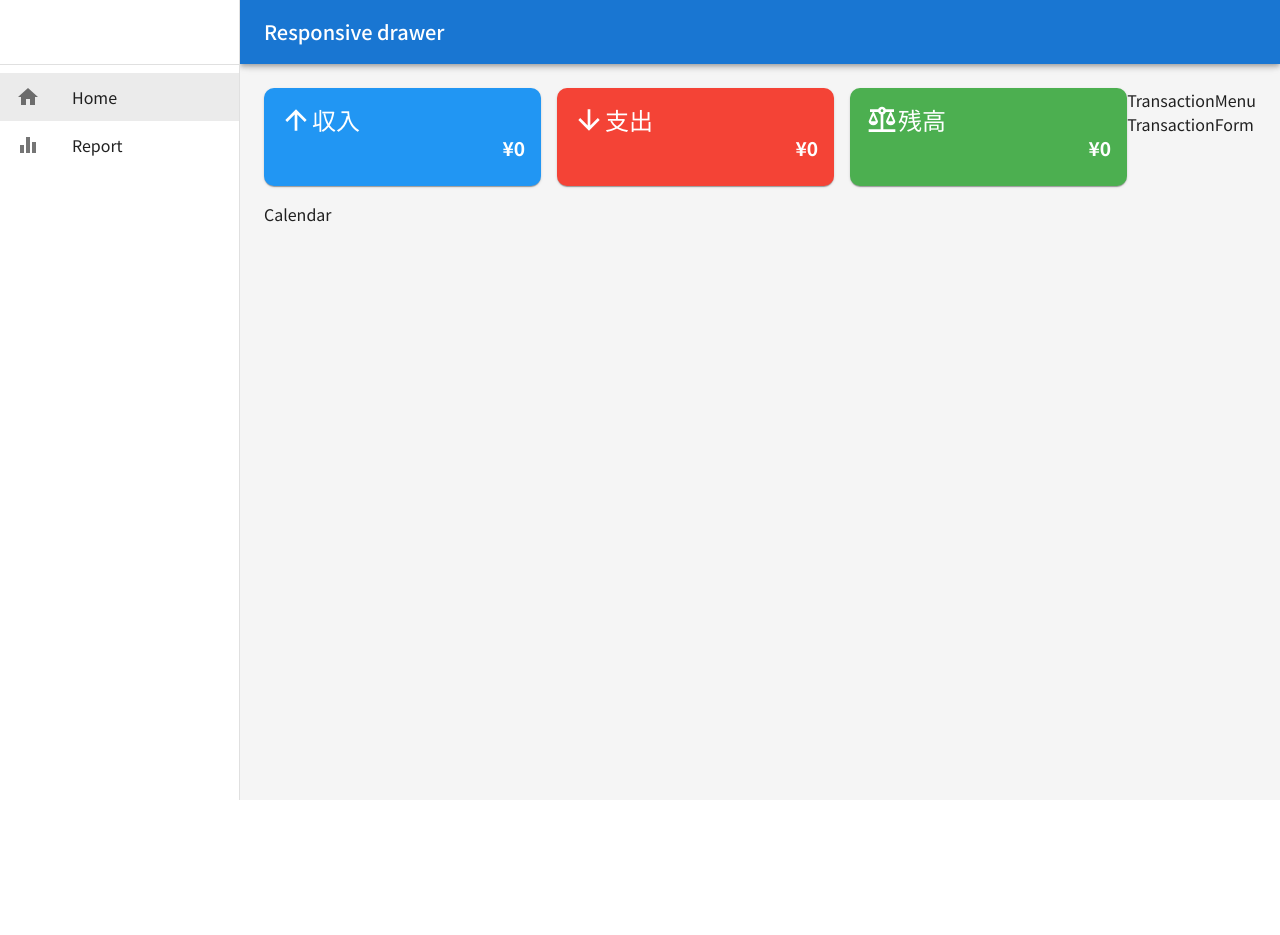
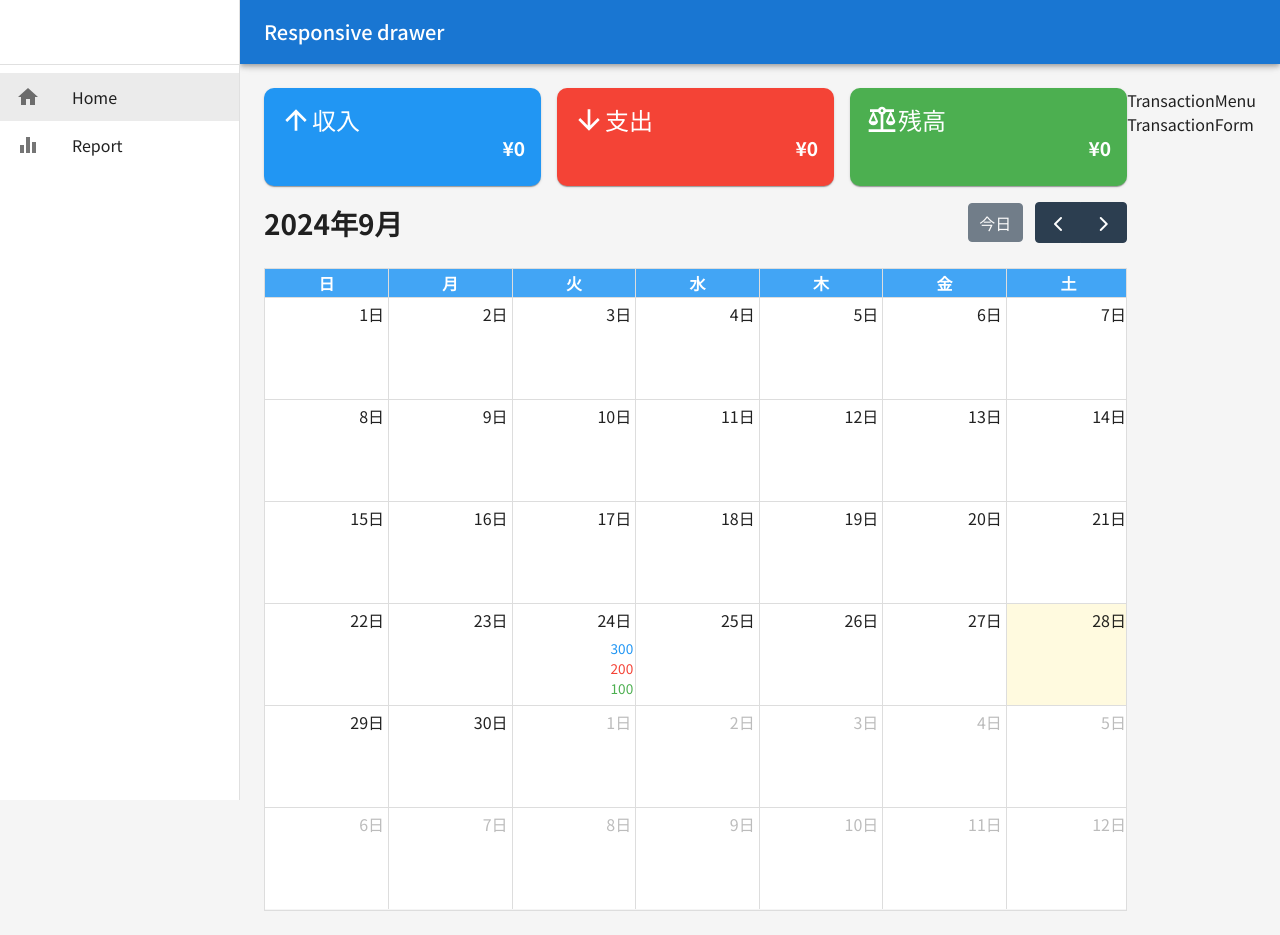
Before and after one commit to shingoasou-0804/oshin-household-app, a React (Create React App) app in the folder household-app/: page / in a window 1280 px wide. Before the commit the page ends 800 px from the top, so only its background shows below. Built offline with nearby package versions, Linux system fonts and the light colour scheme; no server answers; the database is empty; the HTML template or start-up script is replaced by a standard one.

Commit message:
add full-calendar and modify folder and add css

```diff
--- a/household-app/package.json
+++ b/household-app/package.json
@@ -5,6 +5,9 @@
   "dependencies": {
     "@emotion/react": "^11.13.3",
     "@emotion/styled": "^11.13.0",
+    "@fullcalendar/core": "^6.1.15",
+    "@fullcalendar/daygrid": "^6.1.15",
+    "@fullcalendar/react": "^6.1.15",
     "@mui/icons-material": "^6.0.2",
     "@mui/material": "^6.0.2",
     "@testing-library/jest-dom": "^5.17.0",
--- /dev/null
+++ b/household-app/src/calendar.css
@@ -0,0 +1,42 @@
+/* aタグ */
+.fc-h-event {
+    background-color: transparent;
+    border: none;
+    text-align: right;
+    pointer-events: none; /* ポインターイベントを無視する */
+  }
+
+  /* カレンダーの背景色設定 */
+  .fc-daygrid-body,
+  .fc-day {
+    background-color: white; /* 背景色を白に設定 */
+  }
+
+  .fc-col-header-cell {
+    background-color: #42a5f5;
+    color: white; /* ヘッダーのテキスト色を白に設定 */
+  }
+
+  .fc .fc-daygrid-day-frame {
+    height: 100%;
+    min-height: 100px;
+  }
+
+  /* カスタムイベントの見た目ここから */
+  .money {
+    white-space: nowrap; /* テキストを折り返さない */
+    overflow: hidden; /* はみ出したテキストを隠す */
+    text-overflow: ellipsis; /* はみ出したテキストの代わりに省略記号を表示 */
+  }
+
+  #event-income {
+    color: #2196f3;
+  }
+
+  #event-expense {
+    color: #f44336;
+  }
+
+  #event-balance {
+    color: #4caf50;
+  }
--- /dev/null
+++ b/household-app/src/components/Calendar.tsx
@@ -0,0 +1,40 @@
+import FullCalendar from '@fullcalendar/react'
+import dayGridPlugin from '@fullcalendar/daygrid'
+import jaLocale from '@fullcalendar/core/locales/ja';
+import '../calendar.css'
+import { EventContentArg } from '@fullcalendar/core';
+
+const Calendar = () => {
+  const events = [
+    { title: 'Meeting', start: new Date() },
+    { title: 'Shopping', start: "2024-09-24", income: 300, expense: 200, balance: 100 }
+  ]
+
+  const renderEventContent = (eventInfo: EventContentArg) => {
+    console.log(eventInfo.event.extendedProps)
+    return (
+      <div>
+        <div className='money' id='event-income'>
+          {eventInfo.event.extendedProps.income}
+        </div>
+        <div className='money' id='event-expense'>
+          {eventInfo.event.extendedProps.expense}
+        </div>
+        <div className='money' id='event-balance'>
+          {eventInfo.event.extendedProps.balance}
+        </div>
+      </div>
+    )
+  }
+  return (
+    <FullCalendar
+      locale={jaLocale}
+      plugins={[dayGridPlugin]}
+      initialView="dayGridMonth"
+      events={events}
+      eventContent={renderEventContent}
+    />
+  )
+}
+
+export default Calendar
--- a/household-app/src/components/layout/MonthlySummary.tsx
+++ b/household-app/src/components/MonthlySummary.tsx
@@ -2,8 +2,8 @@
 import ArrowUpwardIcon from '@mui/icons-material/ArrowUpward';
 import ArrowDownwardIcon from '@mui/icons-material/ArrowDownward';
 import BalanceIcon from '@mui/icons-material/Balance';
-import { Transaction } from '../../types';
-import { financeCalculations } from '../../utils/financeCalculations';
+import { Transaction } from '../types';
+import { financeCalculations } from '../utils/financeCalculations';
 
 interface MonthlySummaryProps {
   monthlyTransactions: Transaction[];
--- a/household-app/src/components/layout/Calendar.tsx
+++ /dev/null
@@ -1,9 +0,0 @@
-import React from 'react'
-
-const Calendar = () => {
-  return (
-    <div>Calendar</div>
-  )
-}
-
-export default Calendar
```
Also changed, not shown: household-app/src/pages/Home.tsx (+4 -4 lines), household-app/src/components/TransactionForm.tsx (renamed from household-app/src/components/layout/TransactionForm.tsx), household-app/src/components/TransactionMenu.tsx (renamed from household-app/src/components/layout/TransactionMenu.tsx), 1 other file (tests, documents, lock files or other folders).
